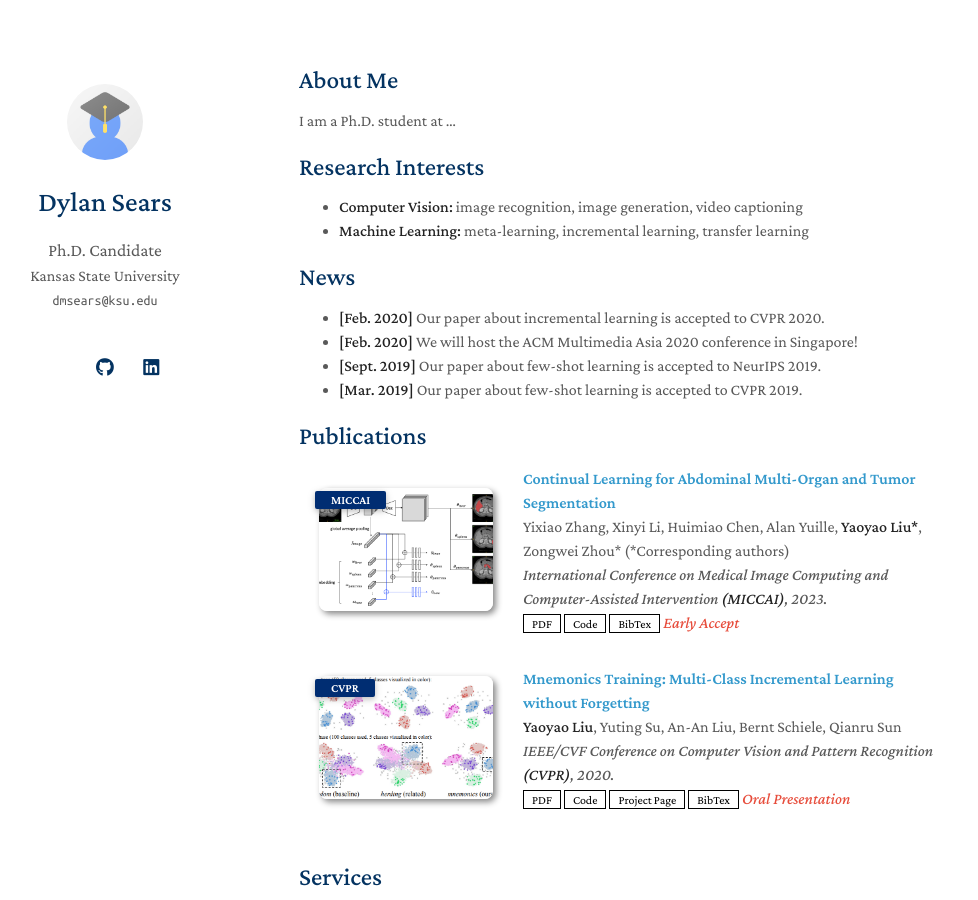
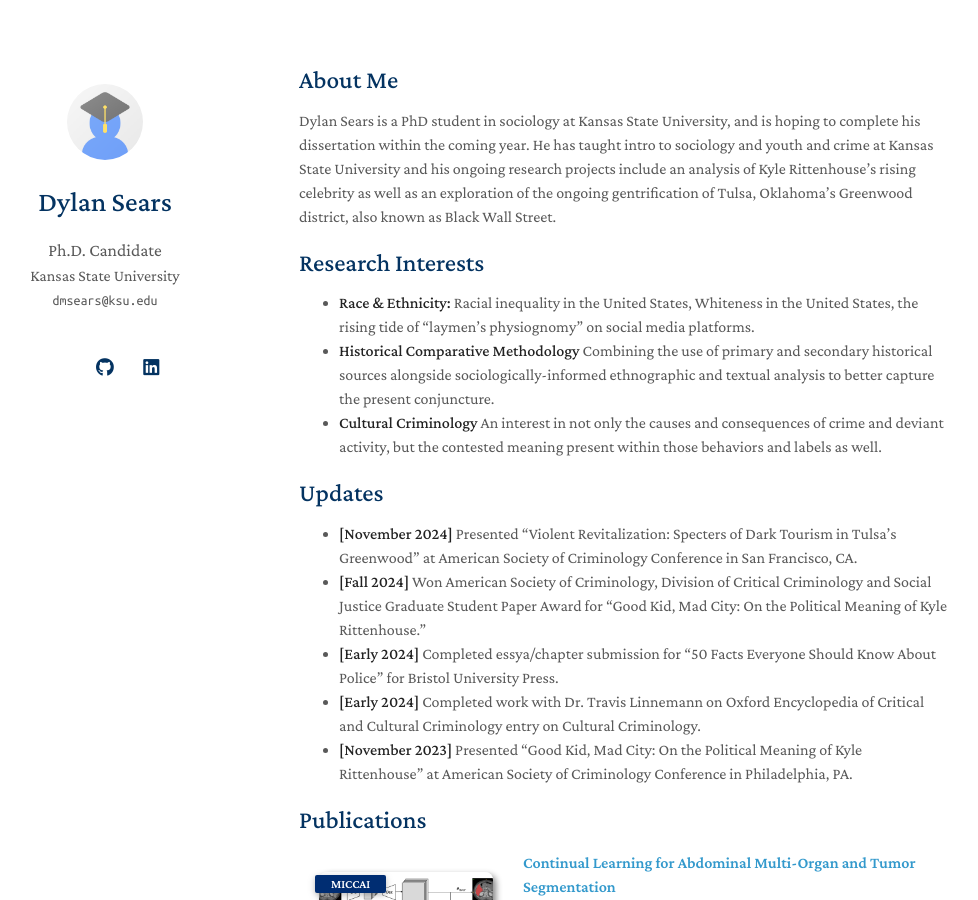
Before and after one commit to Darfnader/portfoliotest, a Jekyll site: the page built from index.md, in a window 1280 px wide and 900 px high. Shown: the whole window, without its empty margins (171-1149 px from the left). Built offline with Jekyll 4.4.1, drawn with Linux system fonts in a browser that asks for light colours; a style sheet for code colours, icons or effects is not loaded; our own code applies the rules of GitHub Pages for plain Markdown files.

Commit message:
updated entries
adding more personal info.

```diff
--- a/_config.yml
+++ b/_config.yml
@@ -6,8 +6,8 @@
 
 # Search Engine Optimization (SEO)
 # The following information is used to improve the website traffic from search engines, e.g., Google.
-keywords: minimal light
-description: The Minimal Light is a simple and elegant jekyll theme for academic personal homepage.
+keywords: dylan sears criminology
+description: Dylan Sears is a criminologist with an emphasis on historical comparative methods and race and ethnicity
 canonical: https://minimal-light-theme.yliu.me/
 
 # Links
--- a/index.md
+++ b/index.md
@@ -4,19 +4,21 @@ layout: homepage
 
 ## About Me
 
-I am a Ph.D. student at ...
+Dylan Sears is a PhD student in sociology at Kansas State University, and is hoping to complete his dissertation within the coming year. He has taught intro to sociology and youth and crime at Kansas State University and his ongoing research projects include an analysis of Kyle Rittenhouse's rising celebrity as well as an exploration of the ongoing gentrification of Tulsa, Oklahoma's Greenwood district, also known as Black Wall Street.
 
 ## Research Interests
 
-- **Computer Vision:** image recognition, image generation, video captioning
-- **Machine Learning:** meta-learning, incremental learning, transfer learning
+- **Race & Ethnicity:** Racial inequality in the United States, Whiteness in the United States, the rising tide of "laymen's physiognomy" on social media platforms.
+- **Historical Comparative Methodology** Combining the use of primary and secondary historical sources alongside sociologically-informed ethnographic and textual analysis to better capture the present conjuncture.
+- **Cultural Criminology** An interest in not only the causes and consequences of crime and deviant activity, but the contested meaning present within those behaviors and labels as well.
 
-## News
+## Updates
 
-- **[Feb. 2020]** Our paper about incremental learning is accepted to CVPR 2020.
-- **[Feb. 2020]** We will host the ACM Multimedia Asia 2020 conference in Singapore!
-- **[Sept. 2019]** Our paper about few-shot learning is accepted to NeurIPS 2019.
-- **[Mar. 2019]** Our paper about few-shot learning is accepted to CVPR 2019.
+- **[November 2024]** Presented "Violent Revitalization: Specters of Dark Tourism in Tulsa's Greenwood" at American Society of Criminology Conference in San Francisco, CA.
+- **[Fall 2024]** Won American Society of Criminology, Division of Critical Criminology and Social Justice Graduate Student Paper Award for "Good Kid, Mad City: On the Political Meaning of Kyle Rittenhouse."
+- **[Early 2024]** Completed essya/chapter submission for "50 Facts Everyone Should Know About Police" for Bristol University Press.
+- **[Early 2024]** Completed work with Dr. Travis Linnemann on Oxford Encyclopedia of Critical and Cultural Criminology entry on Cultural Criminology.
+- **[November 2023]** Presented "Good Kid, Mad City: On the Political Meaning of Kyle Rittenhouse" at American Society of Criminology Conference in Philadelphia, PA.
 
 {% include_relative _includes/publications.md %}
 
```
